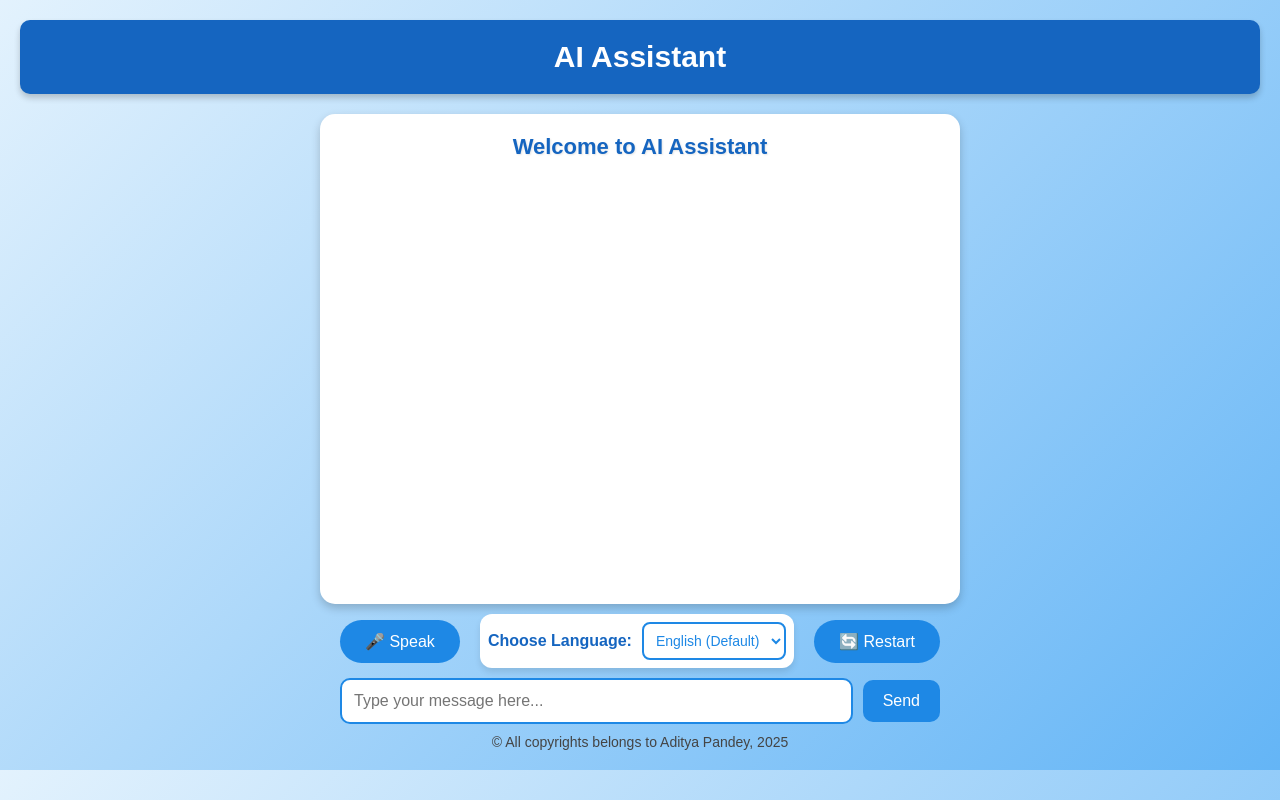
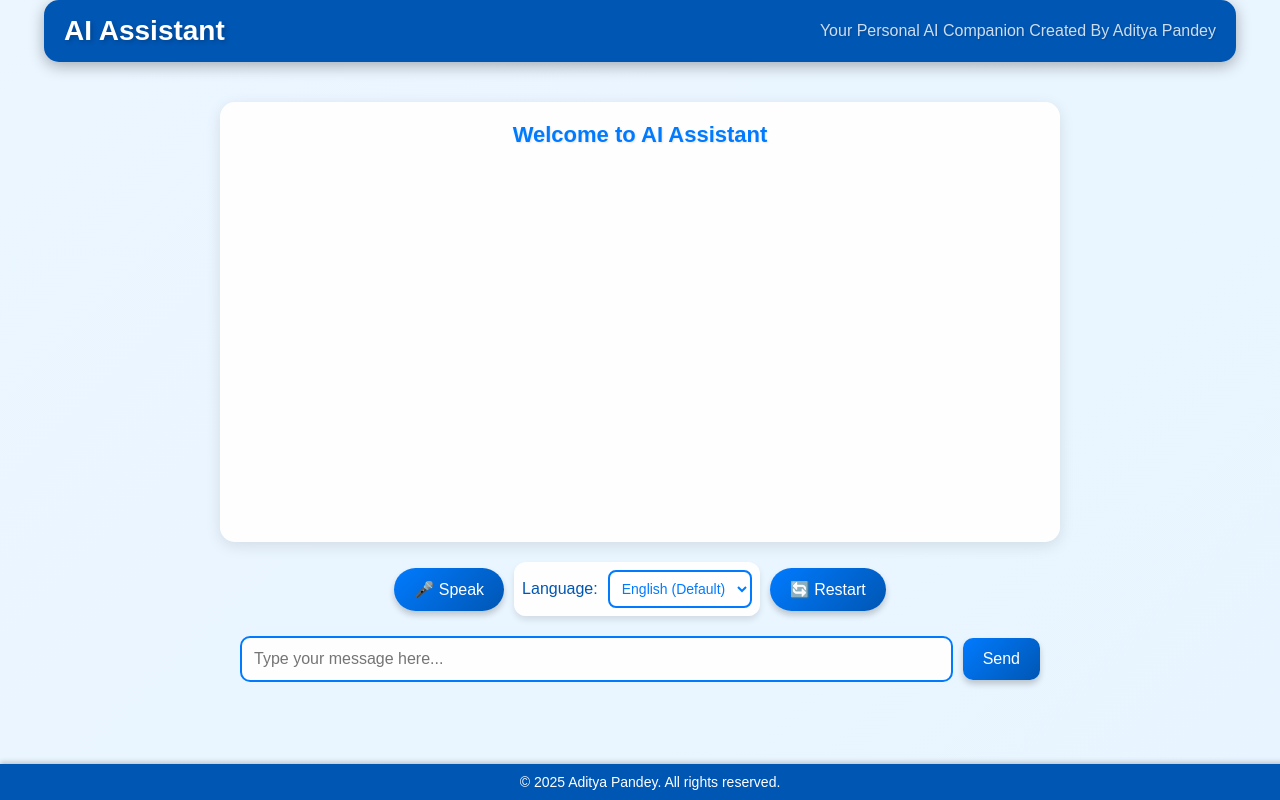
Before and after one commit to Adityapandey3460/ai-assistant, a Django app: template templates/index.html in a window 1280 px wide. Run offline with Django 3.2, Linux system fonts and the light colour scheme; the template is opened without the code that fills it, so the values that code supplies are empty.

Commit message:
Update index.html  New Css Added

```diff
--- a/templates/index.html
+++ b/templates/index.html
@@ -4,102 +4,162 @@
     <meta charset="UTF-8">
     <meta name="viewport" content="width=device-width, initial-scale=1.0">
     <title>AI Assistant</title>
+
     <style>
-        /* Base styles (for desktop) */
-        body {
+        /* Base styles (for all devices) */
+        html, body {
+            height: 100%;
+            margin: 0;
+            padding: 0;
+            display: flex;
+            flex-direction: column;
             font-family: 'Poppins', sans-serif;
-            background: linear-gradient(135deg, #e3f2fd, #64b5f6);
+            background: linear-gradient(135deg, #f3f9ff, #e6f4ff); /* Light gradient background */
+            background-size: 400% 400%;
+            animation: gradientBG 15s ease infinite;
             text-align: center;
-            margin: 0;
-            padding: 20px;
+            color: #0056b3; /* Dark text for contrast */
         }
 
-        .navbar {
-            background-color: #1565c0;
-            color: white;
-            padding: 20px;
-            font-size: 30px;
-            font-weight: bold;
-            border-radius: 10px;
-            box-shadow: 0 4px 6px rgba(0, 0, 0, 0.2);
+        @keyframes gradientBG {
+            0% {
+                background-position: 0% 50%;
+            }
+            50% {
+                background-position: 100% 50%;
+            }
+            100% {
+                background-position: 0% 50%;
+            }
         }
 
         .container {
-            margin-top: 20px;
+            flex-grow: 1;
             display: flex;
             flex-direction: column;
             align-items: center;
-            width: 100%;
+            padding: 20px;
+            padding-bottom: 60px; /* Add padding to prevent content from being hidden behind the footer */
         }
 
+        /* Updated Navbar CSS */
+        .navbar {
+            background-color: #0056b3; /* Dark semi-transparent navbar */
+            color: white;
+            padding: 15px 20px;
+            font-size: 24px;
+            font-weight: bold;
+            border-radius: 15px;
+            box-shadow: 0 4px 15px rgba(0, 0, 0, 0.3);
+            width: 90%;
+            max-width: 1200px;
+            margin: 0 auto;
+            backdrop-filter: blur(10px); /* Adds a blur effect for a modern look */
+            display: flex;
+            justify-content: space-between;
+            align-items: center;
+            transition: all 0.3s ease;
+        }
+
+        .navbar:hover {
+            box-shadow: 0 6px 20px rgba(0, 0, 0, 0.4);
+            transform: translateY(-2px);
+        }
+
+        .navbar .logo {
+            font-size: 28px;
+            font-weight: 600;
+            text-shadow: 2px 2px 4px rgba(0, 0, 0, 0.2);
+        }
+
+        .navbar .tagline {
+            font-size: 16px;
+            font-weight: 400;
+            opacity: 0.8;
+            text-shadow: 1px 1px 2px rgba(0, 0, 0, 0.2);
+        }
+
+        /* Chat Box */
         .chat-box {
             width: 90%;
-            max-width: 600px;
-            height: 450px;
+            max-width: 800px;
+            height: 400px;
             overflow-y: auto;
-            background: white;
+            background: rgba(255, 255, 255, 0.95); /* Semi-transparent white */
             padding: 20px;
             border-radius: 15px;
-            box-shadow: 0 4px 10px rgba(0, 0, 0, 0.2);
+            box-shadow: 0 4px 15px rgba(0, 0, 0, 0.1);
+            margin-top: 20px;
+            color: #333; /* Dark text for contrast */
+            transition: all 0.3s ease;
+        }
+
+        .chat-box:hover {
+            box-shadow: 0 6px 20px rgba(0, 0, 0, 0.2);
+            transform: translateY(-2px);
         }
 
         .welcome-message {
             font-size: 22px;
             font-weight: bold;
-            color: #1565c0;
+            color: #007bff; /* Matching the primary color */
             margin-bottom: 10px;
             text-shadow: 1px 1px 2px rgba(0, 0, 0, 0.1);
         }
 
-        .language-selector-container label {
-            font-size: 16px;
-            font-weight: bold;
-            color: #1565c0;
-        }
-
+        /* User and AI Messages */
         .user-message, .ai-message {
             padding: 12px;
             border-radius: 12px;
             margin-bottom: 10px;
             font-weight: 500;
+            transition: all 0.3s ease;
         }
 
         .user-message {
-            background-color: #1e88e5;
+            background: linear-gradient(135deg, #007bff, #0056b3); /* Gradient for user messages */
             color: white;
             text-align: right;
+            box-shadow: 0 4px 6px rgba(0, 0, 0, 0.2);
         }
 
         .ai-message {
-            background-color: #e3f2fd;
-            color: black;
+            background: rgba(255, 255, 255, 0.95); /* Semi-transparent white */
+            color: #333; /* Dark text for contrast */
             text-align: left;
+            box-shadow: 0 4px 6px rgba(0, 0, 0, 0.1);
         }
 
+        /* Button Container */
         .button-container {
             display: flex;
-            justify-content: space-between;
+            justify-content: center;
             align-items: center;
             width: 90%;
-            max-width: 600px;
-            margin-top: 10px;
+            max-width: 800px;
+            margin-top: 20px;
+            gap: 10px; /* Gap between buttons */
         }
 
         .button-container button {
-            background-color: #1e88e5;
+            background: linear-gradient(135deg, #007bff, #0056b3); /* Gradient buttons */
             color: white;
-            padding: 12px 25px;
+            padding: 12px 20px;
             font-size: 16px;
             border: none;
             cursor: pointer;
             border-radius: 50px;
-            transition: 0.3s;
+            transition: all 0.3s ease;
+            box-shadow: 0 4px 6px rgba(0, 0, 0, 0.2);
         }
 
         .button-container button:hover {
-            background-color: #0d47a1;
+            background: linear-gradient(135deg, #0056b3, #007bff); /* Reverse gradient on hover */
+            transform: translateY(-2px);
+            box-shadow: 0 6px 10px rgba(0, 0, 0, 0.3);
         }
 
+        /* Language Selector Container */
         .language-selector-container {
             display: flex;
             align-items: center;
@@ -107,131 +167,187 @@
             gap: 10px;
             width: auto;
             padding: 8px;
-            background: white;
+            background: rgba(255, 255, 255, 0.95); /* Semi-transparent white */
             border-radius: 12px;
             box-shadow: 0 4px 6px rgba(0, 0, 0, 0.1);
+            transition: all 0.3s ease;
+        }
+
+        .language-selector-container:hover {
+            box-shadow: 0 6px 10px rgba(0, 0, 0, 0.2);
+            transform: translateY(-2px);
         }
 
         .language-selector {
             padding: 8px;
             font-size: 14px;
             border-radius: 8px;
-            border: 2px solid #1e88e5;
+            border: 2px solid #007bff; /* Matching the gradient */
             background-color: white;
-            color: #1e88e5;
+            color: #007bff; /* Matching the gradient */
             cursor: pointer;
+            transition: all 0.3s ease;
         }
 
+        .language-selector:hover {
+            border-color: #0056b3;
+            box-shadow: 0 4px 6px rgba(0, 0, 0, 0.2);
+        }
+
+        /* Input Container */
         .input-container {
             display: flex;
             justify-content: center;
             align-items: center;
             width: 90%;
-            max-width: 600px;
-            margin-top: 10px;
+            max-width: 800px;
+            margin-top: 20px;
+            gap: 10px;
         }
 
         .chat-input {
             flex-grow: 1;
             padding: 12px;
             font-size: 16px;
-            border: 2px solid #1e88e5;
+            border: 2px solid #007bff; /* Matching the gradient */
             border-radius: 10px;
             outline: none;
+            background: rgba(255, 255, 255, 0.95); /* Semi-transparent white */
+            color: #333; /* Dark text for contrast */
+            transition: all 0.3s ease;
+        }
+
+        .chat-input:focus {
+            border-color: #0056b3;
+            box-shadow: 0 4px 6px rgba(0, 0, 0, 0.2);
         }
 
         .send-btn {
-            background-color: #1e88e5;
+            background: linear-gradient(135deg, #007bff, #0056b3); /* Gradient send button */
             color: white;
             border: none;
             padding: 12px 20px;
             font-size: 16px;
-            margin-left: 10px;
             border-radius: 10px;
             cursor: pointer;
-            transition: 0.3s;
+            transition: all 0.3s ease;
+            box-shadow: 0 4px 6px rgba(0, 0, 0, 0.2);
         }
 
         .send-btn:hover {
-            background-color: #0d47a1;
+            background: linear-gradient(135deg, #0056b3, #007bff); /* Reverse gradient on hover */
+            transform: translateY(-2px);
+            box-shadow: 0 6px 10px rgba(0, 0, 0, 0.3);
         }
 
+        /* Footer */
         .footer {
-            margin-top: 10px;
-            color: #444;
+            position: fixed;
+            bottom: 0;
+            left: 0;
+            width: 100%;
+            background-color: #0056b3; /* Dark semi-transparent footer */
+            color: white;
+            text-align: center;
+            padding: 10px;
+            font-size: 14px;
+            box-shadow: 0 -2px 5px rgba(0, 0, 0, 0.2);
+            backdrop-filter: blur(10px); /* Adds a blur effect for a modern look */
+            transition: all 0.3s ease;
+        }
+
+        .footer:hover {
+            box-shadow: 0 -4px 10px rgba(0, 0, 0, 0.3);
+            transform: translateY(-2px);
+        }
+
+        /* Media Queries for Mobile Devices (width <= 600px) */
+        @media (max-width: 600px) {
+            .chat-box {
+                height: 62vh; /* 62% of the viewport height */
+                width: 95%; /* Slightly wider for better usability */
+                margin-top: 10px; /* Reduce top margin for compact layout */
+                padding: 15px; /* Slightly reduce padding for more space */
+            }
+
+            .button-container {
+                flex-direction: row; /* Keep buttons in one row */
+                gap: 10px;
+                margin-top: 10px; /* Add margin after chat box */
+            }
+
+            .language-selector-container {
+                flex-direction: column; /* Keep language selector in one column*/
+                margin-top: 10px; /* Add margin after Speak/Restart buttons */
+            }
+
+            .input-container {
+                flex-direction: row; /* Keep input and send button in one row */
+                margin-top: 10px; /* Add margin after Choose Language */
+            }
+
+            .navbar {
+                font-size: 20px; /* Reduce navbar font size for mobile */
+                padding: 10px;
+                flex-direction: column; /* Stack logo and tagline vertically on mobile */
+                gap: 10px;
+            }
+
+            .navbar .logo {
+                font-size: 24px;
+            }
+
+            .navbar .tagline {
                 font-size: 14px;
             }
 
-        /* Media Queries for Mobile Devices (Screen width <= 600px) */
-         @media (max-width: 600px) {
-            .navbar {
-                font-size: 24px; /* Reduce navbar font size */
-                padding: 15px; /* Reduce padding */
+            .welcome-message {
+                font-size: 16px; /* Reduce welcome message font size for mobile */
             }
+
+            .button-container button {
+                padding: 10px 15px; /* Adjust button padding for mobile */
+                font-size: 14px;
+            }
+
+            .language-selector {
+                padding: 6px; /* Reduce padding for mobile */
+                font-size: 12px;
+            }
+
+            .chat-input {
+                padding: 10px; /* Adjust input padding for mobile */
+                font-size: 14px;
+            }
+
+            .send-btn {
+                padding: 10px 15px; /* Adjust send button padding for mobile */
+                font-size: 14px;
+            }
+        }
+    </style>
 
 
 
-            .button-container {
-                flex-direction: row; /* Align buttons and dropdown in a single line */
-                gap: 8px; /* Add gap between items */
-                width: 100%; /* Full width */
-                padding: 0 10px; /* Add padding to sides */
-            }
-
-            .button-container button {
-                padding: 8px 15px; /* Reduce button padding */
-                font-size: 14px; /* Reduce button font size */
-            }
-
-            .language-selector-container {
-                padding: 6px; /* Reduce padding */
-                font-size: 14px; /* Reduce font size */
-            }
-
-            .language-selector {
-                padding: 6px; /* Reduce padding */
-                font-size: 12px; /* Reduce font size */
-            }
-
-            .chat-box {
-                height: 300px; /* Reduce chat box height */
-            }
-
-            .welcome-message {
-                font-size: 18px; /* Reduce welcome message font size */
-            }
-
-            .input-container {
-                flex-direction: row; /* Stack input and send button vertically */
-                gap: 10px; /* Add gap between input and button */
-            }
-
-            .chat-input {
-                width: 100%; /* Full width for input */
-                font-size: 14px; /* Reduce input font size */
-            }
-
-            .send-btn {
-                width: 20%; /* Full width for send button */
-                font-size: 14px; /* Reduce button font size */
-            }
-
-            .footer {
-                font-size: 12px; /* Reduce footer font size */
-            }
-        }
-    </style>
 </head>
 <body>
-    <div class="navbar">AI Assistant</div>
+    <!-- Updated Navbar -->
+    <div class="navbar">
+        <div class="logo">AI Assistant</div>
+        <div class="tagline">Your Personal AI Companion Created By Aditya Pandey</div>
+    </div>
+
     <div class="container">
+        <!-- Chat Box (Response Box) -->
         <div class="chat-box" id="chatBox">
             <div class="welcome-message">Welcome to AI Assistant</div>
         </div>
+
+        <!-- Speak, Language, and Restart in One Row -->
         <div class="button-container">
             <button id="startBtn">🎤 Speak</button>
             <div class="language-selector-container">
-                <label for="languageSelect">Choose Language:</label>
+                <label for="languageSelect">Language:</label>
                 <select id="languageSelect" class="language-selector">
                     <option value="en-US" selected>English (Default)</option>
                     <option value="hi-IN">Hindi</option>
@@ -247,14 +363,15 @@
             </div>
             <button id="restartBtn">🔄 Restart</button>
         </div>
+
+        <!-- Message Box and Send Button in the Same Row -->
         <div class="input-container">
             <input type="text" id="chatInput" class="chat-input" placeholder="Type your message here...">
             <button id="sendBtn" class="send-btn">Send</button>
         </div>
     </div>
-    <div class="footer">&copy; All copyrights belongs to Aditya Pandey, 2025</div>
+    <div class="footer">&copy; 2025 Aditya Pandey. All rights reserved.</div>
 </body>
-</html>
 
 
 <script>
@@ -355,14 +472,33 @@
         })
         .then(response => response.json())
         .then(data => {
+            if (data.redirect) {
+                // Display the confirmation message in the chat box
+                displayMessage("AI Assistant", data.response, 'ai');
+
+                // Speak the confirmation message
+                speakResponse(data.response, selectedLanguage);
+
+                // Open the URL in a new tab after a short delay
+                setTimeout(() => {
+                    const newTab = window.open(data.redirect, '_blank');
+                    if (!newTab || newTab.closed || typeof newTab.closed === 'undefined') {
+                        // Tab blocked, inform the user
+                        displayMessage("AI Assistant", "Unable to open the link. Please allow popups for this site.", 'ai');
+                    }
+                }, 2000); // 2-second delay to allow speech to complete
+            } else {
+                // Display the AI response
                 displayMessage("AI Assistant", data.response, 'ai');
                 speakResponse(data.response, selectedLanguage);
+            }
         })
         .catch(error => {
             console.error("Error:", error);
             displayMessage("AI Assistant", "Sorry, something went wrong. Please try again.", 'ai');
         });
     }
+
 
     function displayMessage(sender, message, type) {
         if (chatBox.querySelector('.welcome-message')) {
@@ -399,6 +535,7 @@
             console.error("Speech synthesis error:", event.error);
         };
 
+
         synth.speak(utterance);
     }
 
@@ -409,5 +546,5 @@
         };
     }
 </script>
-</body>
+
 </html>
```
Lines whose indentation alone changed are shown as unchanged.
